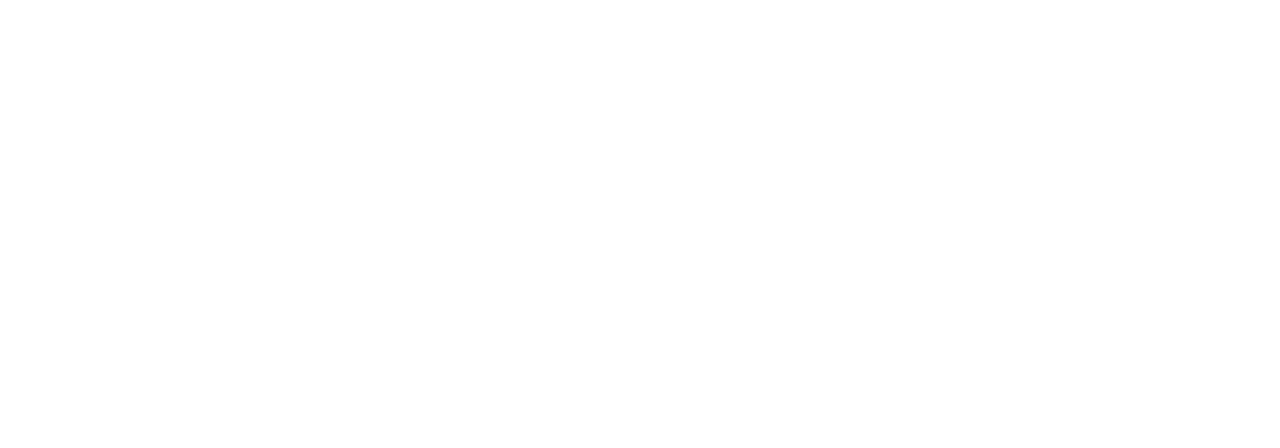
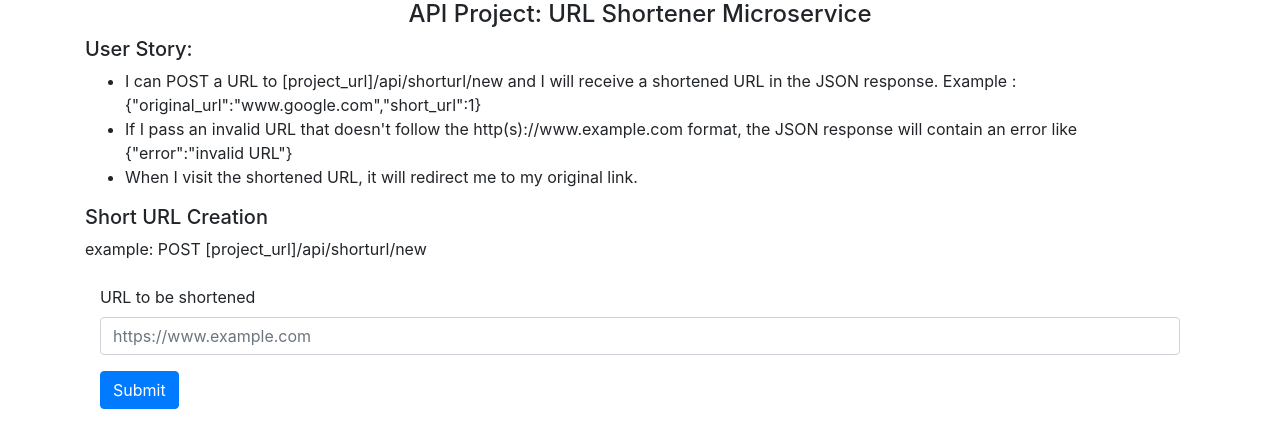
Before and after one commit to aa1aac/url-shortener-fcc, a website: page views/index.html in a window 1280 px wide. Drawn offline with nearby package versions, Linux system fonts and the light colour scheme.

Commit message:
create index page and send response to the user if error

```diff
--- a/app.js
+++ b/app.js
@@ -1,9 +1,11 @@
 const express = require("express");
 const mongoose = require("mongoose");
+const bodyParser = require("body-parser");
 
 const { router } = require("./routes");
 
 const app = express();
+app.use(bodyParser.urlencoded({ extended: false }));
 app.use(express.static("views"));
 app.use("/", router);
 
--- a/package.json
+++ b/package.json
@@ -10,7 +10,7 @@
   "author": "",
   "license": "ISC",
   "dependencies": {
-    "body-parser": "^1.18.3",
+    "body-parser": "^1.19.0",
     "cors": "^2.8.5",
     "express": "^4.17.1",
     "mongoose": "^5.6.0",
--- a/views/index.html
+++ b/views/index.html
@@ -8,7 +8,50 @@
     <meta name="viewport" content="width=device-width, initial-scale=1" />
     <link rel="stylesheet" href="" />
   </head>
-  <body>
-    <script src="" async defer></script>
+  <link
+    href="https://stackpath.bootstrapcdn.com/bootstrap/4.3.1/css/bootstrap.min.css"
+    rel="stylesheet"
+    integrity="sha384-ggOyR0iXCbMQv3Xipma34MD+dH/1fQ784/j6cY/iJTQUOhcWr7x9JvoRxT2MZw1T"
+    crossorigin="anonymous"
+  />
+  <body class="container">
+    <h4 class="text-center">API Project: URL Shortener Microservice</h4>
+    <h5>User Story:</h5>
+    <ul>
+      <li>
+        I can POST a URL to [project_url]/api/shorturl/new and I will receive a
+        shortened URL in the JSON response. Example :
+        {"original_url":"www.google.com","short_url":1}
+      </li>
+      <li>
+        If I pass an invalid URL that doesn't follow the
+        http(s)://www.example.com format, the JSON response will contain an
+        error like {"error":"invalid URL"}
+      </li>
+      <li>
+        When I visit the shortened URL, it will redirect me to my original link.
+      </li>
+    </ul>
+    <h5>Short URL Creation</h5>
+    example: POST [project_url]/api/shorturl/new
+    <br />
+    <br />
+    <div class="container">
+      <form action="/api/short-url/new" method="POST">
+        <div class="form-group">
+          <label for="urltobeshortened">URL to be shortened</label>
+          <input
+            type="text"
+            class="form-control"
+            name="url"
+            id="urltobeshortened"
+            placeholder="https://www.example.com"
+          />
+        </div>
+        <button type="submit" class="btn btn-primary">Submit</button>
+      </form>
+    </div>
+
+    <script src=""></script>
   </body>
 </html>
```
Also changed, not shown: controller/urlShortener.js (added, +24 -0 lines), routes.js (+5 -3 lines), 1 other file.
